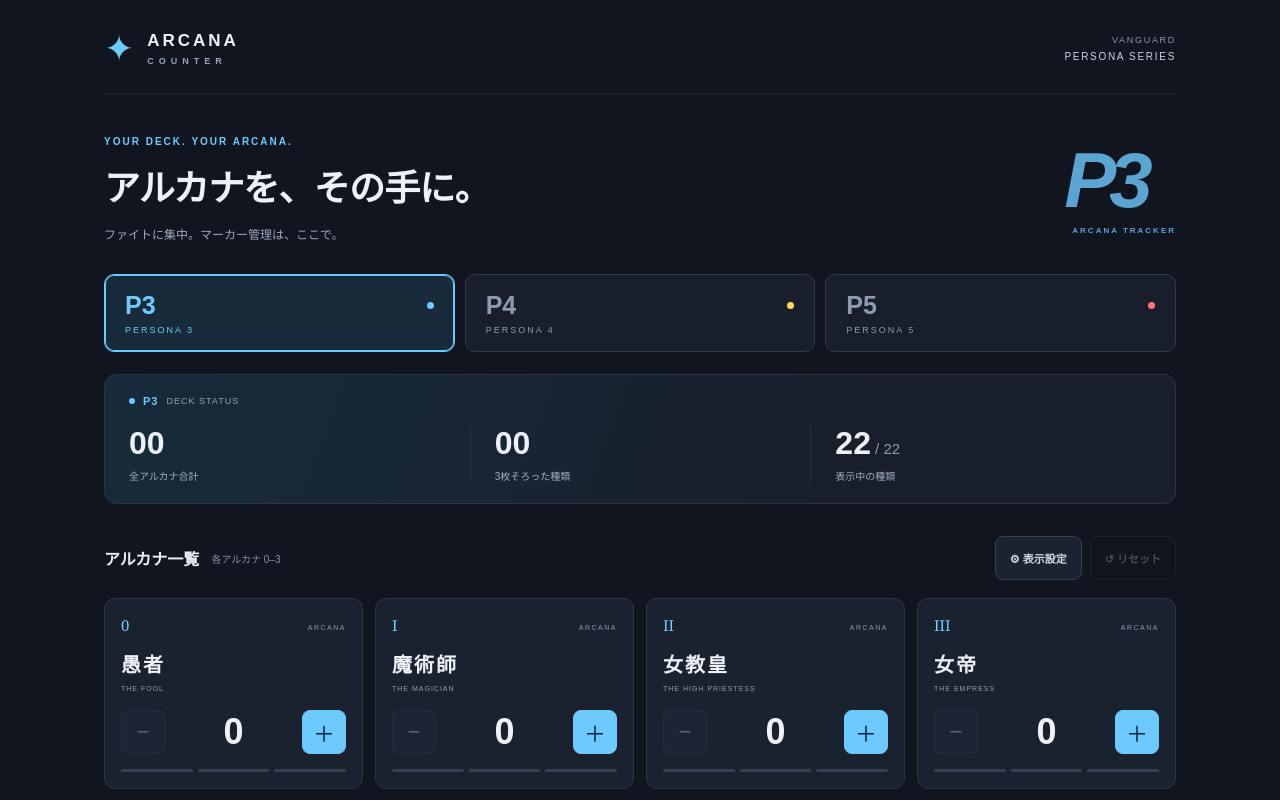
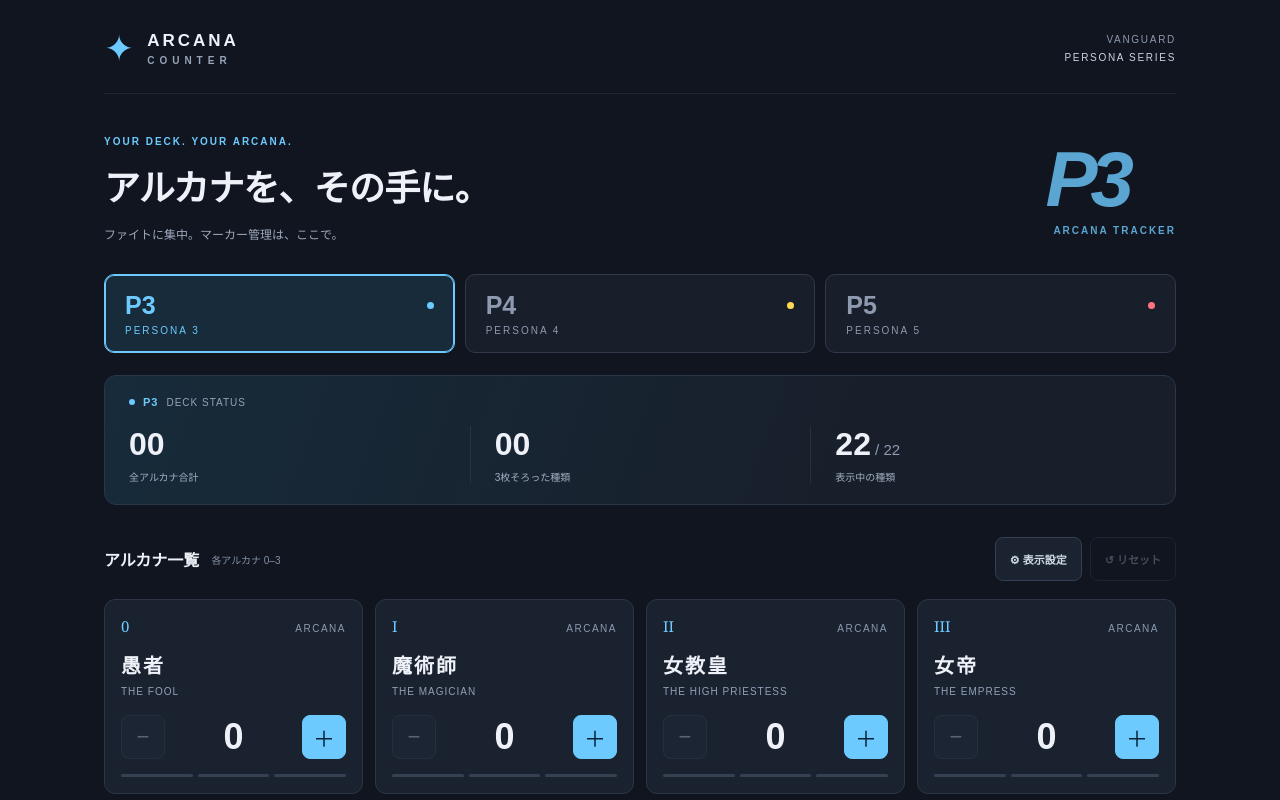
Before and after one commit to kiyoharu1920/VG_P345ArcanaCounter, a Next.js app: page / in a window 1280 px wide. Shown: the top 800 px of the page. Built offline with nearby package versions, Linux system fonts and the light colour scheme.

Commit message:
fix: 保存データ保護と小画面の操作性を改善

```diff
--- a/app/globals.css
+++ b/app/globals.css
@@ -1,6 +1,6 @@
 :root { color-scheme: dark; --background: #10151f; --foreground: #eef2f8; }
 * { box-sizing: border-box; }
-body { margin: 0; background: var(--background); color: var(--foreground); font-family: Arial, "Hiragino Kaku Gothic ProN", "Yu Gothic", sans-serif; }
+body { -webkit-text-size-adjust: 100%; text-size-adjust: 100%; margin: 0; background: var(--background); color: var(--foreground); font-family: Arial, "Hiragino Kaku Gothic ProN", "Yu Gothic", sans-serif; }
 button, a, input { -webkit-tap-highlight-color: transparent; }
 button { font: inherit; cursor: pointer; touch-action: manipulation; }
 button:disabled { cursor: default; opacity: .35; }
@@ -11,25 +11,25 @@
 .masthead { display: flex; align-items: center; justify-content: space-between; padding-bottom: 24px; border-bottom: 1px solid #ffffff12; }
 .brand { display: flex; align-items: center; gap: 10px; color: #edf3fa; text-decoration: none; font-size: 17px; font-weight: 800; letter-spacing: 3px; line-height: 1.15; }
 .brand-mark { color: var(--accent); font-size: 36px; font-weight: 400; }
-.brand-sub { display: block; color: #97a4b9; font-size: 9px; letter-spacing: 5px; margin-top: 5px; }
-.game-label { color: #8c99ad; text-align: right; font-size: 9px; line-height: 1.8; letter-spacing: 1.7px; }
+.brand-sub { display: block; color: #97a4b9; font-size: 10px; letter-spacing: 5px; margin-top: 5px; }
+.game-label { color: #8c99ad; text-align: right; font-size: 10px; line-height: 1.8; letter-spacing: 1.7px; }
 .game-label strong { color: #cbd4e3; font-size: 10px; font-weight: 500; }
 .intro { display: flex; align-items: center; justify-content: space-between; padding: 42px 0 32px; }
 .eyebrow { margin: 0 0 12px; color: var(--accent); font-size: 10px; letter-spacing: 2px; font-weight: 700; }
 h1 { margin: 0; font-size: clamp(24px, 4vw, 36px); letter-spacing: -.8px; font-weight: 750; }
 .intro-copy { color: #9da9bc; font-size: 12px; margin: 14px 0 0; }
 .hero-number { font-size: 78px; font-weight: 900; font-style: italic; letter-spacing: -7px; color: var(--accent); line-height: .9; opacity: .8; }
-.hero-number span { display: block; font-style: normal; font-size: 8px; letter-spacing: 2px; margin: 12px 0 0 8px; }
+.hero-number span { display: block; font-style: normal; font-size: 10px; letter-spacing: 2px; margin: 12px 0 0 8px; }
 .series-tabs { display: grid; grid-template-columns: repeat(3, 1fr); gap: 10px; }
 .series-tab { border: 1px solid #303a4a; border-radius: 10px; background: #181f2b; color: #8e9aaf; text-align: left; padding: 16px 20px; transition: background .15s; }
 .series-tab[aria-pressed="true"] { background: var(--tint); border-color: var(--accent); color: var(--accent); box-shadow: inset 0 0 0 1px var(--accent); }
 .tab-title { display: flex; align-items: center; justify-content: space-between; font-size: 25px; font-weight: 800; }
-.tab-subtitle { display: block; margin-top: 5px; font-size: 9px; letter-spacing: 2px; }
+.tab-subtitle { display: block; margin-top: 5px; font-size: 10px; letter-spacing: 2px; }
 .tab-dot { width: 7px; height: 7px; border-radius: 50%; background: #6dcaff; }
 .tab-p4 .tab-dot { background: #ffda55; }.tab-p5 .tab-dot { background: #ff737e; }
 .dashboard { margin-top: 22px; border: 1px solid #2a3546; border-radius: 12px; padding: 20px 24px; background: linear-gradient(110deg, var(--tint), #181f2b 70%); }
 .dashboard-title { display: flex; gap: 8px; align-items: center; font-size: 11px; font-weight: 700; color: var(--accent); letter-spacing: 1px; }
-.dashboard-title > span:last-child { color: #95a3b8; font-size: 9px; font-weight: 400; }
+.dashboard-title > span:last-child { color: #95a3b8; font-size: 10px; font-weight: 400; }
 .live-dot { width: 6px; height: 6px; border-radius: 50%; background: var(--accent); }
 .stats { display: grid; grid-template-columns: repeat(3, 1fr); margin-top: 18px; }
 .stats > div { padding-left: 24px; border-left: 1px solid #ffffff12; }.stats > div:first-child { padding-left: 0; border: 0; }
@@ -43,19 +43,20 @@
 .arcana-card { position: relative; overflow: hidden; border: 1px solid #2c3646; background: #1a2230; border-radius: 11px; padding: 16px; }
 .arcana-card.is-complete { border-color: var(--accent); background: linear-gradient(145deg, var(--tint), #1a2230); }
 .card-heading { display: flex; align-items: center; justify-content: space-between; }.arcana-numeral { color: var(--accent); font-family: Georgia, serif; font-size: 15px; min-height: 24px; }
-.card-status { color: #8c99ae; font-size: 7px; letter-spacing: 1.5px; }.is-complete .card-status { color: var(--accent); }
-.arcana-title { margin-top: 10px; }.arcana-title h3 { margin: 0; font-size: 20px; font-weight: 700; letter-spacing: 2px; }.arcana-title p { color: #91a0b7; font-size: 7px; letter-spacing: 1px; margin: 7px 0 18px; }
+.card-status { color: #8c99ae; font-size: 10px; letter-spacing: 1.5px; }.is-complete .card-status { color: var(--accent); }
+.arcana-title { margin-top: 10px; }.arcana-title h3 { margin: 0; font-size: 20px; font-weight: 700; letter-spacing: 2px; }.arcana-title p { color: #91a0b7; font-size: 10px; letter-spacing: 1px; margin: 7px 0 18px; }
 .count-controls { display: flex; align-items: center; justify-content: space-between; gap: 6px; }.count-controls button { flex: 0 0 44px; height: 44px; border: 1px solid #3c485c; border-radius: 8px; background: #222d3e; color: #d6dfed; font-size: 22px; }.count-controls .plus-button { color: var(--accent-ink); border-color: var(--accent); background: var(--accent); }
 .count-controls output { font-size: 36px; font-weight: 650; font-variant-numeric: tabular-nums; }.is-complete output { color: var(--accent); }
 .count-segments { display: flex; gap: 5px; margin-top: 15px; }.count-segments span { flex: 1; height: 3px; border-radius: 2px; background: #354052; }.count-segments .filled { background: var(--accent); }
-.visibility-settings { background: #1a2230; border: 1px solid #354052; border-radius: 10px; padding: 20px; margin-bottom: 18px; }.settings-heading { display: flex; justify-content: space-between; align-items: center; gap: 12px; }.settings-heading h3 { margin: 0; font-size: 14px; }.settings-heading p { color: #a3afc1; font-size: 11px; line-height: 1.8; }.visibility-options { display: grid; grid-template-columns: repeat(4, minmax(0, 1fr)); gap: 5px; }.visibility-options label { display: flex; align-items: center; min-height: 44px; gap: 7px; font-size: 12px; cursor: pointer; }.visibility-options input { width: 18px; height: 18px; accent-color: var(--accent); }.option-numeral { color: #a3afc1; font-size: 10px; min-width: 23px; }
+.visibility-settings { background: #1a2230; border: 1px solid #354052; border-radius: 10px; padding: 20px; margin-bottom: 18px; }.settings-heading { display: flex; justify-content: space-between; align-items: center; gap: 12px; }.settings-heading h3 { margin: 0; font-size: 14px; }.settings-heading p { color: #a3afc1; font-size: 11px; line-height: 1.8; }.visibility-options { display: grid; grid-template-columns: repeat(4, minmax(0, 1fr)); gap: 5px; }.visibility-options label { touch-action: manipulation; display: flex; align-items: center; min-height: 44px; gap: 7px; font-size: 12px; cursor: pointer; }.visibility-options input { width: 18px; height: 18px; accent-color: var(--accent); }.option-numeral { color: #a3afc1; font-size: 10px; min-width: 23px; }
 .empty-state { text-align: center; padding: 45px 12px; border: 1px dashed #354052; border-radius: 12px; }.empty-state > span { color: var(--accent); font-size: 35px; }.empty-state h3 { font-size: 16px; }.empty-state p { color: #9da9bc; font-size: 12px; line-height: 1.8; }
 .notice { border: 1px solid #a98b49; border-radius: 8px; color: #ffdc8d; padding: 12px; font-size: 12px; }
-footer { text-align: center; border-top: 1px solid #ffffff12; margin-top: 36px; padding-top: 24px; }footer > span { color: #a0aec3; font-size: 9px; letter-spacing: 2px; }footer p { color: #94a1b5; font-size: 10px; margin: 12px 0 7px; }footer small { color: #8290a5; font-size: 9px; }
+footer { text-align: center; border-top: 1px solid #ffffff12; margin-top: 36px; padding-top: 24px; }footer > span { color: #a0aec3; font-size: 10px; letter-spacing: 2px; }footer p { color: #94a1b5; font-size: 10px; margin: 12px 0 7px; }footer small { color: #8290a5; font-size: 10px; }
 .reset-dialog { margin: auto; width: min(420px, calc(100% - 32px)); color: #eef2f8; background: #1b2432; border: 1px solid #45516a; border-radius: 14px; padding: 26px; }.reset-dialog::backdrop { background: #050911bd; backdrop-filter: blur(4px); }.reset-dialog h2 { font-size: 18px; line-height: 1.6; }.reset-dialog p { color: #afbbce; font-size: 12px; line-height: 1.9; margin: 15px 0 22px; }.dialog-actions { display: flex; justify-content: flex-end; gap: 8px; }
 @media (hover: hover) { button:not(:disabled):hover { filter: brightness(1.15); } }
 @media (max-width: 800px) { .arcana-grid { grid-template-columns: repeat(3, minmax(0, 1fr)); }.count-hint { display: none; } }
 @media (max-width: 580px) {
-  .counter { padding-left: max(16px, env(safe-area-inset-left)); padding-right: max(16px, env(safe-area-inset-right)); padding-top: max(20px, env(safe-area-inset-top)); }.masthead { padding-bottom: 20px; }.intro { padding: 30px 0 24px; }.hero-number { font-size: 48px; letter-spacing: -4px; }.hero-number span { display: none; }.eyebrow { font-size: 8px; letter-spacing: 1.6px; }h1 { font-size: 23px; }.intro-copy { font-size: 10px; }.series-tab { padding: 12px 14px; }.tab-title { font-size: 23px; }.tab-subtitle { font-size: 8px; letter-spacing: 1px; }.dashboard { padding: 17px; margin-top: 16px; }.stats > div { padding-left: 14px; }.stats strong { font-size: 28px; }.stats div > span { font-size: 9px; }.stats small { font-size: 12px; }.toolbar { margin-top: 26px; gap: 6px; }.toolbar h2 { font-size: 14px; }.secondary-button, .reset-button { padding: 0 10px; font-size: 10px; }.toolbar-actions { gap: 6px; }.arcana-grid { grid-template-columns: repeat(2, minmax(0, 1fr)); gap: 10px; }.arcana-card { padding: 14px; }.arcana-title h3 { font-size: 19px; }.count-controls output { font-size: 34px; }.visibility-settings { padding: 14px; }.visibility-options { grid-template-columns: repeat(2, minmax(0, 1fr)); }.settings-heading { align-items: flex-start; }.settings-heading h3 { font-size: 12px; }.settings-heading .secondary-button { flex-shrink: 0; }
+  .counter { padding-left: max(16px, env(safe-area-inset-left)); padding-right: max(16px, env(safe-area-inset-right)); padding-top: max(20px, env(safe-area-inset-top)); }.masthead { padding-bottom: 20px; }.intro { padding: 30px 0 24px; }.hero-number { font-size: 48px; letter-spacing: -4px; }.hero-number span { display: none; }.eyebrow { font-size: 10px; letter-spacing: 1.6px; }h1 { font-size: 23px; }.intro-copy { font-size: 10px; }.series-tab { padding: 12px 14px; }.tab-title { font-size: 23px; }.tab-subtitle { font-size: 10px; letter-spacing: 1px; }.dashboard { padding: 17px; margin-top: 16px; }.stats > div { padding-left: 14px; }.stats strong { font-size: 28px; }.stats div > span { font-size: 10px; }.stats small { font-size: 12px; }.toolbar { margin-top: 26px; gap: 6px; }.toolbar h2 { font-size: 14px; }.secondary-button, .reset-button { padding: 0 10px; font-size: 10px; }.toolbar-actions { gap: 6px; }.arcana-grid { grid-template-columns: repeat(2, minmax(0, 1fr)); gap: 10px; }.arcana-card { padding: 14px; }.arcana-title h3 { font-size: 19px; }.count-controls output { font-size: 34px; }.visibility-settings { padding: 14px; }.visibility-options { grid-template-columns: repeat(2, minmax(0, 1fr)); }.settings-heading { align-items: flex-start; }.settings-heading h3 { font-size: 12px; }.settings-heading .secondary-button { flex-shrink: 0; }
 }
+@media (max-width: 360px) { .arcana-card { padding: 10px; } .count-controls { gap: 2px; } }
 @media (prefers-reduced-motion: reduce) { * { transition: none !important; } }
```
Also changed, not shown: app/page.tsx (+8 -5 lines), 1 other file (tests, documents, lock files or other folders).
